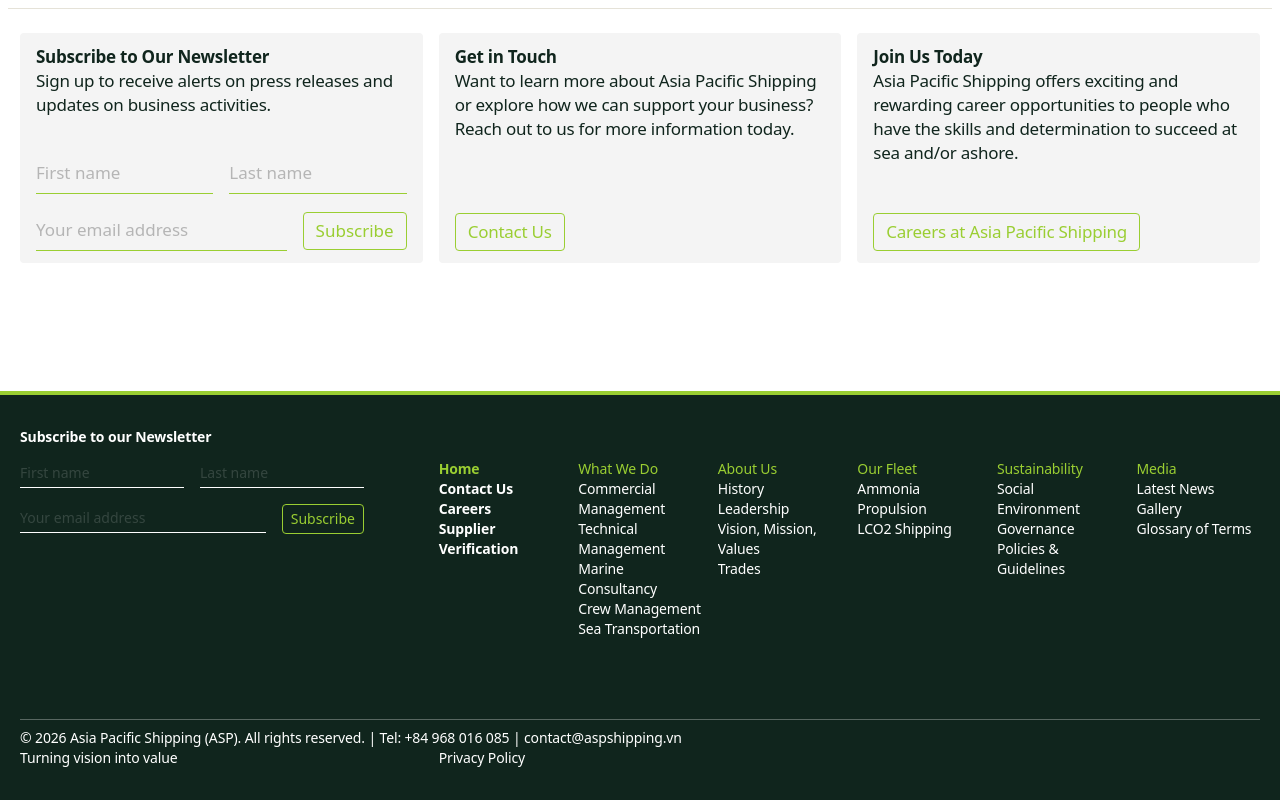
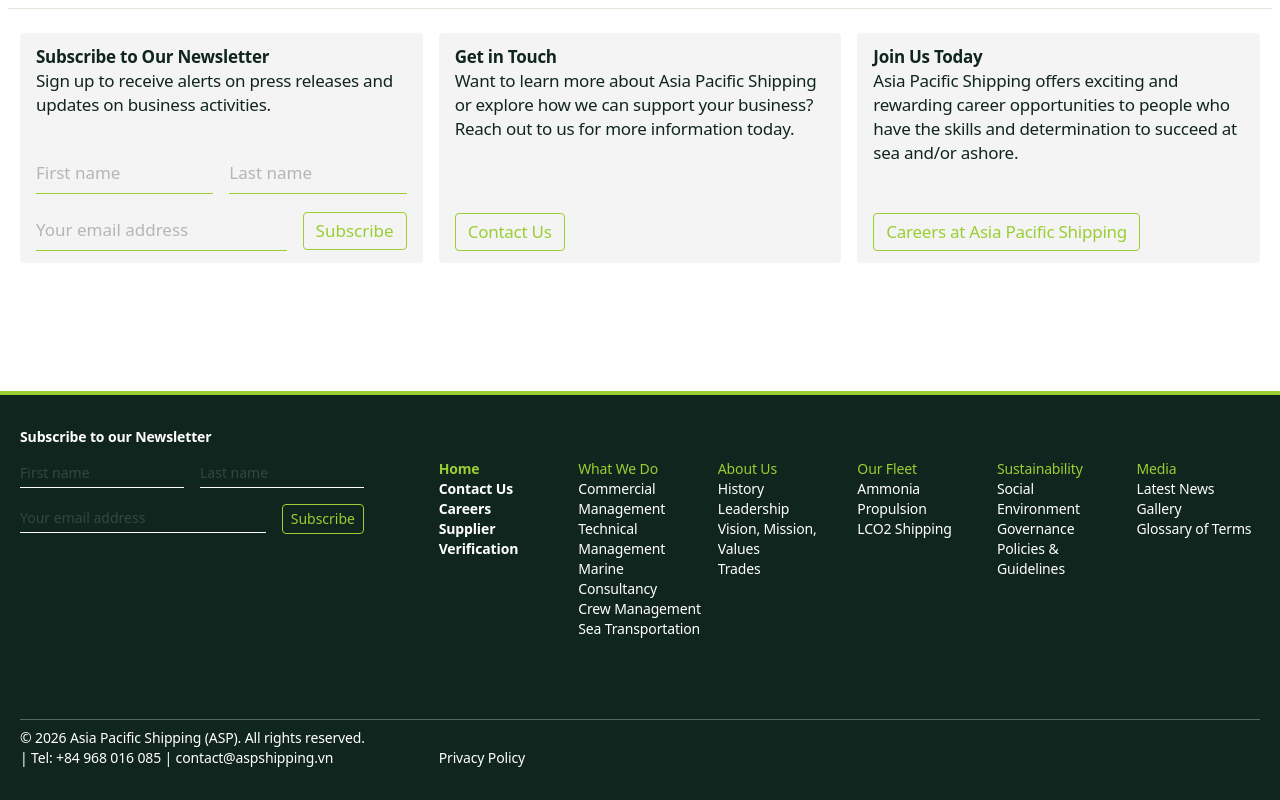
Before and after one commit to quoc05dev/asp-shipping-next-V2, a Next.js app: page / in a window 1280 px wide. Shown: the part 5048-5848 px from the top of the page. Built offline with nearby package versions, Linux system fonts and the light colour scheme; a web font is replaced by a local one.

Commit message:
refine-footer-copyright-contact-layout

```diff
--- a/components/layout/Footer.tsx
+++ b/components/layout/Footer.tsx
@@ -182,15 +182,16 @@ export default function Footer() {
 				<div className="row">
 					<div className="col-12 col-sm-auto col-footer-first-col">
 						<div className="site-copyright">
-							© 2026 Asia Pacific Shipping (ASP). All rights reserved. | Tel: +84 968 016 085 |
-							contact@aspshipping.vn </div>
+							© 2026 Asia Pacific Shipping (ASP). All rights reserved.
+						</div>
 					</div>
 				</div>
 
 				<div className="row u-gy-4">
 					<div className="col-12 col-sm-auto col-lg-auto col-xl-4 col-footer-first-col u-d-flex u-flex-row u-flex-wrap">
-						<div className="site-tagline u-flex-shrink-0 u-mr-2">Turning vision into value</div>
-
+						<div className="site-copyright u-flex-shrink-0 u-mr-2">
+							| Tel: <a href="tel:+84968016085" style={{ textDecoration: 'none', color: 'inherit' }}>+84 968 016 085</a> | <a href="mailto:contact@aspshipping.vn" style={{ textDecoration: 'none', color: 'inherit' }}>contact@aspshipping.vn</a>
+						</div>
 					</div>
 
 					<div className="col-12 col-lg-auto offset-lg-1 offset-xl-0">
```
